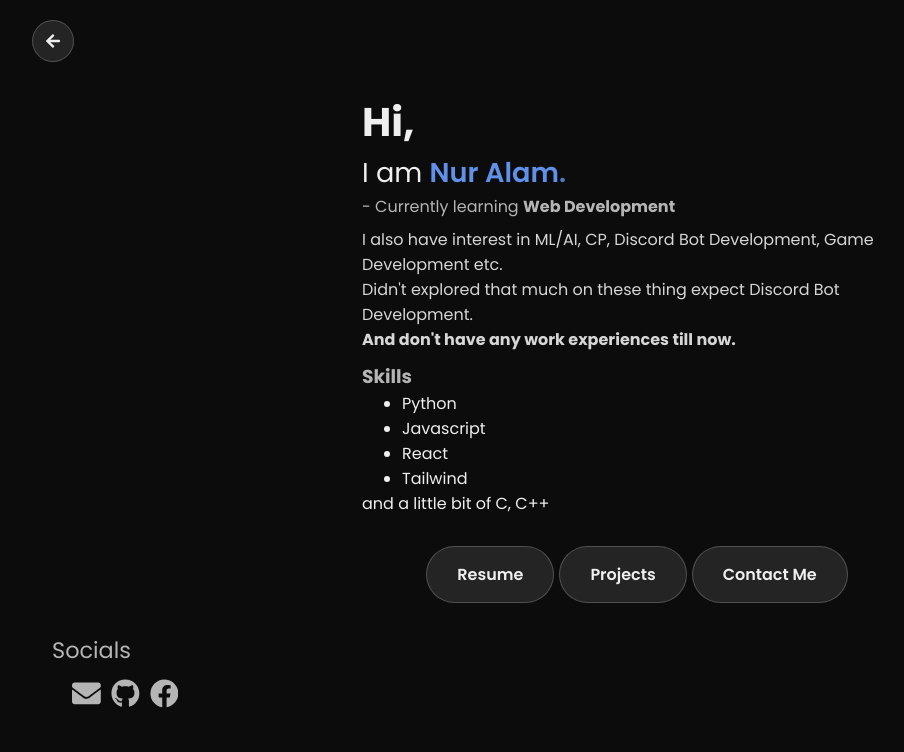
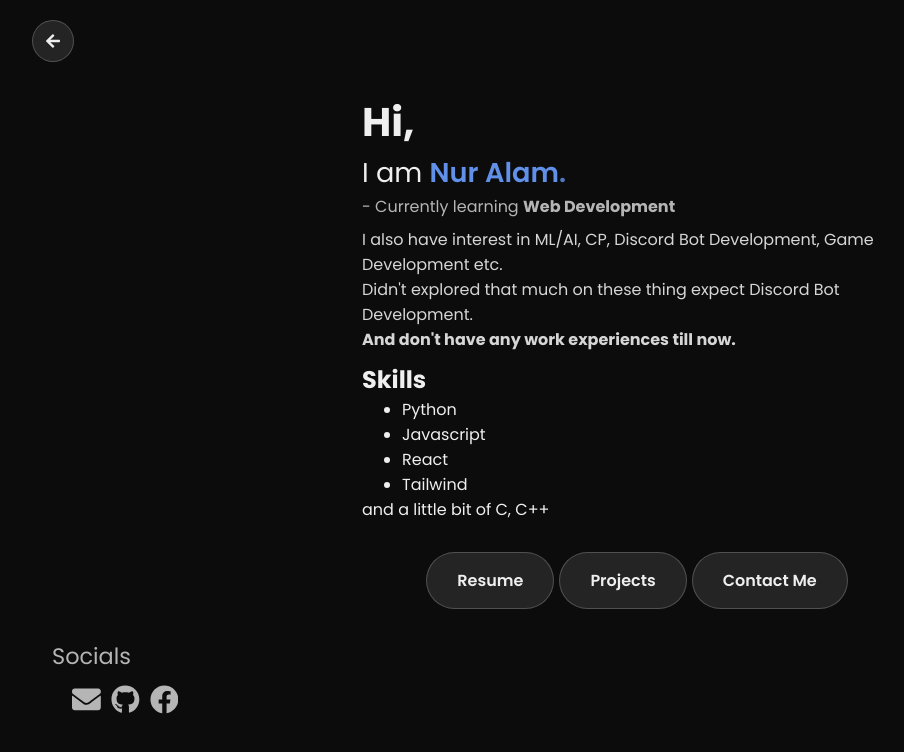
Before and after one commit to NurAlam123/natrium, a React (Vite) app: page /about in a window 1280 px wide. Shown: the top 752 px of the page, without its empty margins (3-907 px from the left). Built offline with nearby package versions, Linux system fonts and the light colour scheme.

Commit message:
Modified Error404 page

```diff
--- a/src/hooks/useMouseHoverEffect.js
+++ b/src/hooks/useMouseHoverEffect.js
@@ -11,6 +11,7 @@ const useMouseHoverEffect = () => {
         document.addEventListener('mouseleave', () => {
             resetCursorOnEnd();
         })
+
 
         // For phones
         document.addEventListener('touchmove', (event) => {
--- a/src/pages/About/About.jsx
+++ b/src/pages/About/About.jsx
@@ -1,7 +1,6 @@
 import { Link } from "react-router-dom";
 import CursorBlur from "../../components/shared/CursorBlur/CursorBlur";
 import GoBackButton from "../../components/ui/GoBackButton";
-// import NaElectrons from "../../components/shared/NaElectrons/NaElectrons";
 import './About.css'
 
 const About = () => {
@@ -29,7 +28,7 @@ const About = () => {
                         <strong>And don&apos;t have any work experiences till now.</strong>
                     </p>
                     <div className="skill-container">
-                        <h3>Skills</h3>
+                        <h2>Skills</h2>
                         <ul>
                             <li>Python</li>
                             <li>Javascript</li>
--- a/src/pages/Error404/Error404.css
+++ b/src/pages/Error404/Error404.css
@@ -1,5 +1,6 @@
 .error-404-main-container {
     display: flex;
+    height: 100lvh;
     flex-direction: column;
     justify-content: center;
     align-items: center;
```
